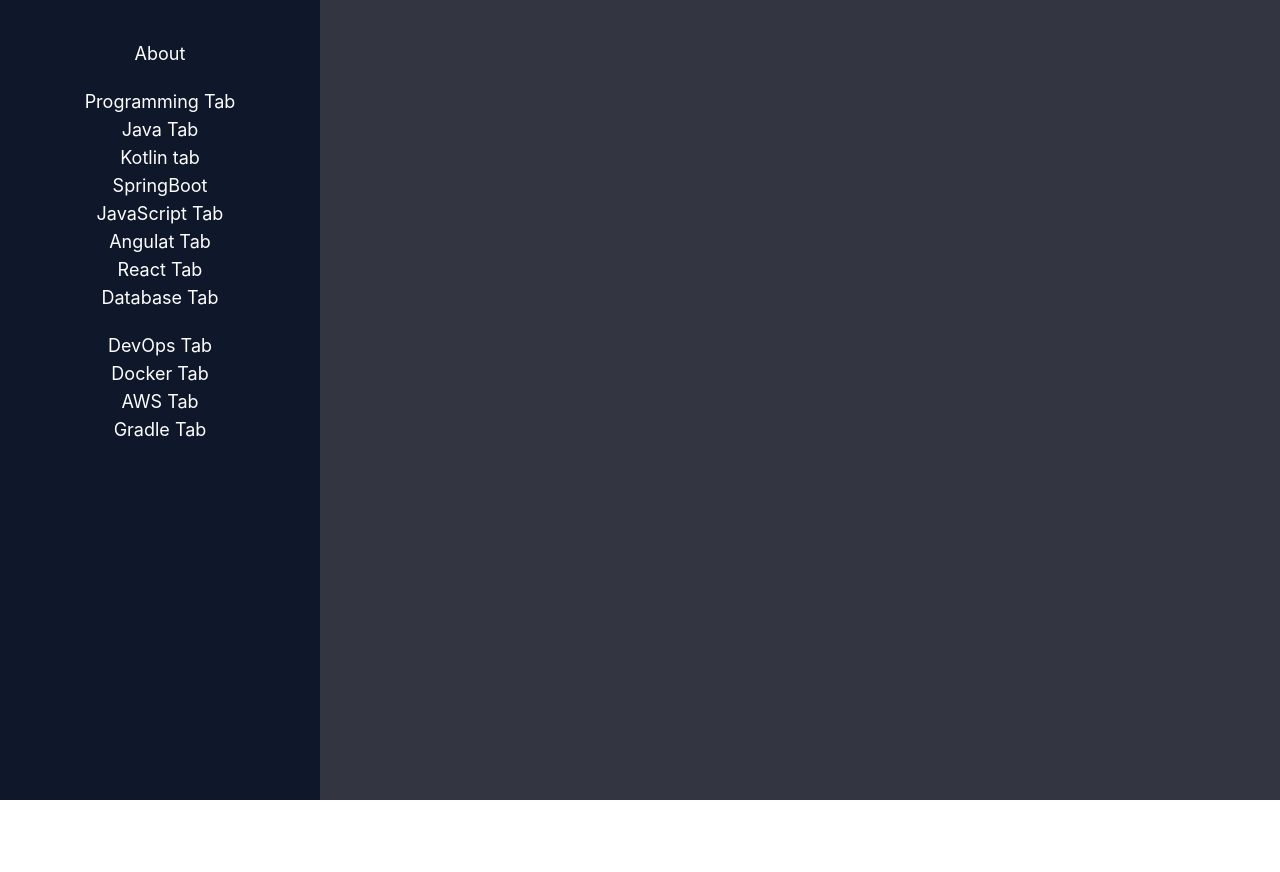
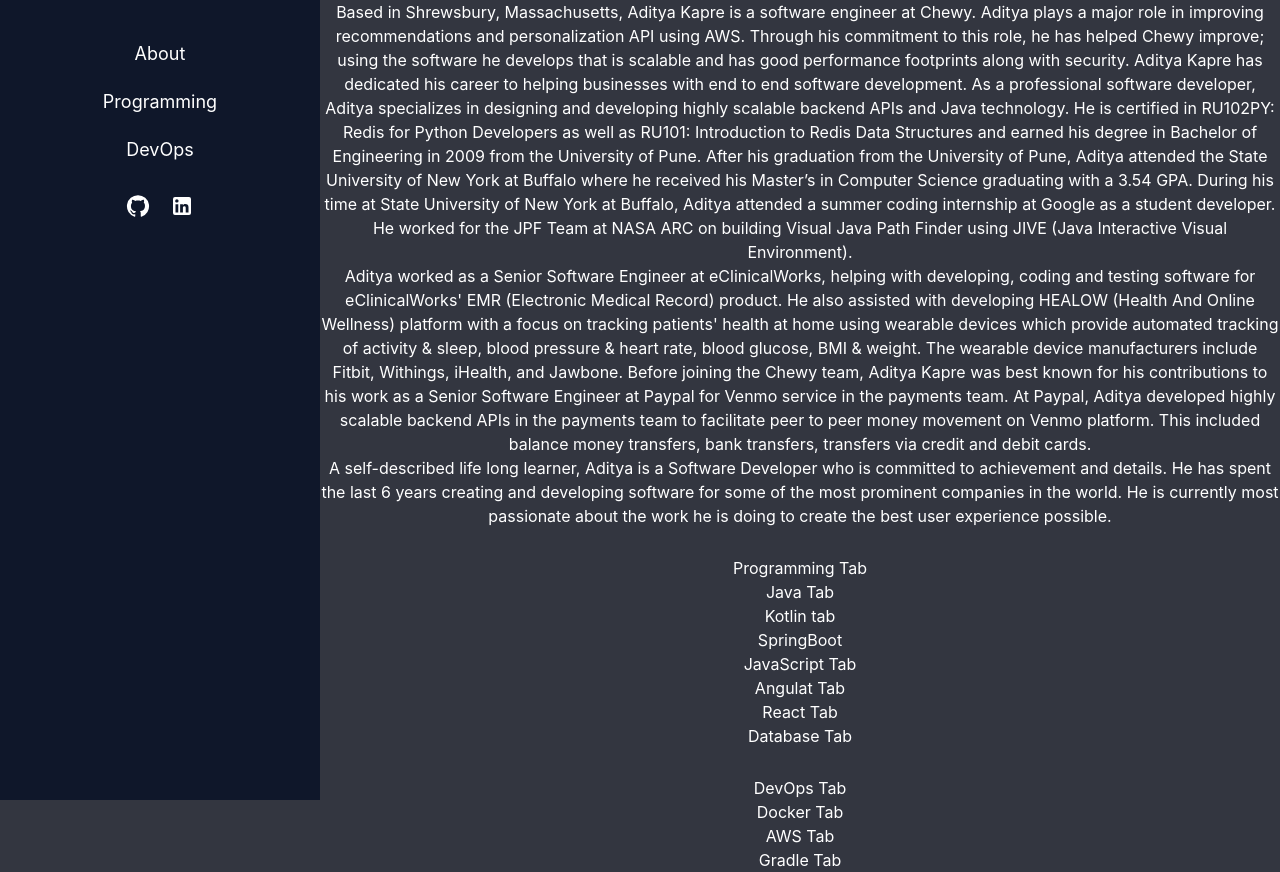
Before and after one commit to aditya-kapre-shrewsbury/portfolio-app, a React (Create React App) app: page / in a window 1280 px wide. Before the commit the page ends 800 px from the top, so only its background shows below. Built offline with nearby package versions, Linux system fonts and the light colour scheme.

Commit message:
Adding MUI (material ui) for React

```diff
--- a/package.json
+++ b/package.json
@@ -4,6 +4,10 @@
   "version": "0.1.0",
   "private": true,
   "dependencies": {
+    "@emotion/react": "^11.11.1",
+    "@emotion/styled": "^11.11.0",
+    "@mui/icons-material": "^5.14.1",
+    "@mui/material": "^5.14.2",
     "@testing-library/jest-dom": "^5.17.0",
     "@testing-library/react": "^13.4.0",
     "@testing-library/user-event": "^13.5.0",
--- a/src/components/App/App.jsx
+++ b/src/components/App/App.jsx
@@ -2,20 +2,34 @@
 import Portfolio from '../Portfolio/Portfolio';
 import Programming from '../Programming/Programming';
 import './App.css';
+import GitHubIcon from "@mui/icons-material/GitHub";
+import LinkedInIcon from "@mui/icons-material/LinkedIn"
 
 function App() {
   return (
     <div className="page">
     <div className="flex flex-row overflow-hidden">
       <div className="flex-none bg-slate-900 h-screen min-w-[25%] fixed text-white justify-center">
-          <div className="nav flex  text-white text-lg mt-10 flex-col align-middle justify-center text-center w-full gap-5 overflow-hidden">
+        <div className="nav flex  text-white text-lg mt-10 flex-col align-middle justify-center text-center w-full gap-5 overflow-hidden">
+            <a href="#about">About</a>
+            <a href="#programming">Programming</a>
+            <a href="#devops">DevOps</a>
+        </div>
+        <div className="text-white flex flex-row gap-5 w-fit mx-auto pt-7 aos-init">
+          <div onClick={() => window.open("https://github.com/aditya-kapre-shrewsbury", "_blank")}>
+            <GitHubIcon className="cursor-pointer hover:scale-105" />
+          </div>
+          <div onClick={() => window.open("https://www.linkedin.com/feed/", "_blank")}>
+            <LinkedInIcon className="cursor-pointer hover:scale-105" />
+          </div>
+        </div>
+      </div>
+      <div className="pl-[25%] w-screen back text-white">
+          <div className="min-h-screen grid grid-cols-1 gap-7 name content-center text-center">
             <Portfolio />
             <Programming />
             <DevOps />
-        </div>
-      </div>
-      <div className="pl-[25%] w-screen back text-white">
-          <div className="min-h-screen grid grid-cols-1 gap-7 name content-center text-center"></div>
+          </div>
       </div>
     </div>
     </div>
--- a/src/components/DevOps/DevOps.jsx
+++ b/src/components/DevOps/DevOps.jsx
@@ -5,7 +5,7 @@
 const DevOps = () => {
 
     return (
-        <div>
+        <div id="devops">
             DevOps Tab
             <Docker />
             <AWS />
--- a/src/components/Portfolio/Portfolio.jsx
+++ b/src/components/Portfolio/Portfolio.jsx
@@ -1,6 +1,50 @@
 const Portfolio = () => {
     return (
-        <a href="#about">About</a>
+        <div id="about">
+            <p>
+                Based in Shrewsbury, Massachusetts, Aditya Kapre is a software engineer at
+                Chewy. Aditya plays a major role in improving recommendations and
+                personalization API using AWS. Through his commitment to this role, he has
+                helped Chewy improve; using the software he develops that is scalable and
+                has good performance footprints along with security.
+                Aditya Kapre has dedicated his career to helping businesses with end to end
+                software development. As a professional software developer, Aditya
+                specializes in designing and developing highly scalable backend APIs and
+                Java technology. He is certified in RU102PY: Redis for Python Developers as
+                well as RU101: Introduction to Redis Data Structures and earned his degree in
+                Bachelor of Engineering in 2009 from the University of Pune.
+                After his graduation from the University of Pune, Aditya attended the State
+                University of New York at Buffalo where he received his Master’s in Computer
+                Science graduating with a 3.54 GPA.
+                During his time at State University of New York at Buffalo, Aditya attended a
+                summer coding internship at Google as a student developer. He worked for
+                the JPF Team at NASA ARC on building Visual Java Path Finder using JIVE
+                (Java Interactive Visual Environment).
+            </p>
+            <p>
+                Aditya worked as a Senior Software Engineer at eClinicalWorks, helping with
+                developing, coding and testing software for eClinicalWorks' EMR (Electronic
+                Medical Record) product. He also assisted with developing HEALOW (Health
+                And Online Wellness) platform with a focus on tracking patients' health at
+                home using wearable devices which provide automated tracking of activity &
+                sleep, blood pressure & heart rate, blood glucose, BMI & weight. The wearable
+                device manufacturers include Fitbit, Withings, iHealth, and Jawbone.
+                Before joining the Chewy team, Aditya Kapre was best known for his
+                contributions to his work as a Senior Software Engineer at Paypal for Venmo
+                service in the payments team. At Paypal, Aditya developed highly scalable
+                backend APIs in the payments team to facilitate peer to peer money
+                movement on Venmo platform. This included balance money transfers, bank
+                transfers, transfers via credit and debit cards.
+            </p>
+            <p>
+                A self-described life long learner, Aditya is a Software Developer who is
+                committed to achievement and details. He has spent the last 6 years creating
+
+                and developing software for some of the most prominent companies in the
+                world. He is currently most passionate about the work he is doing to create
+                the best user experience possible.
+            </p>
+        </div>
     )
 }
 
--- a/src/components/Programming/Programming.jsx
+++ b/src/components/Programming/Programming.jsx
@@ -8,7 +8,7 @@
 
 const Programming = () => {
     return (
-        <div>
+        <div id="#programming">
             Programming Tab
             <Java />
             <Kotlin />
```
Also changed, not shown: 2 other files (tests, documents, lock files or other folders).
